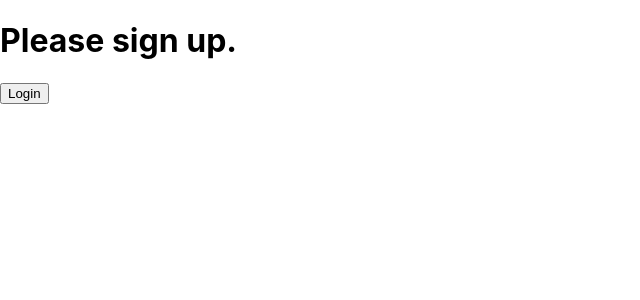
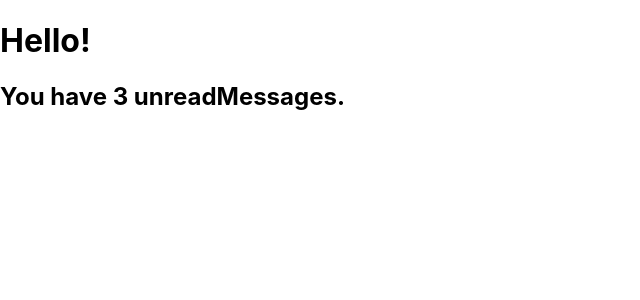
Before and after one commit to eari100/study-create-react-app, a React (Create React App) app: page / in a window 1280 px wide. Shown: the top 300 px of the page, without its empty margins (0-640 px from the left). Built offline with nearby package versions, Linux system fonts and the light colour scheme.

Commit message:
feat: conditional rendering
- Mailbox 컴포넌트 추가

```diff
--- a/src/docs/Chap7-conditional-rendering.js
+++ b/src/docs/Chap7-conditional-rendering.js
@@ -51,4 +51,16 @@ class LoginControl extends React.Component {
 }
 
 
-export default LoginControl
+
+const Mailbox = props => {
+    const unreadMessages = props.unreadMessages
+
+    return (
+        <div>
+            <h1>Hello!</h1>
+            {unreadMessages.length > 0 && <h2>You have {unreadMessages.length} unreadMessages.</h2>}
+        </div>
+    )
+}
+
+export default Mailbox
--- a/src/index.js
+++ b/src/index.js
@@ -11,11 +11,13 @@ import Chap6 from './docs/Chap6-Handling-Events'
 import reportWebVitals from './reportWebVitals';
 import Comment from './docs/Chap4-Component-Props';
 import Toggle from './docs/Chap6-Handling-Events';
-import LoginControl from './docs/Chap7-conditional-rendering'
+import Mailbox from './docs/Chap7-conditional-rendering'
 
 const root = ReactDOM.createRoot(document.getElementById('root'));
 
-root.render(<LoginControl />)
+const messages = ['React', 'Re: React', 'Re:Re: React']
+
+root.render(<Mailbox unreadMessages={messages} />)
 
 // If you want to start measuring performance in your app, pass a function
 // to log results (for example: reportWebVitals(console.log))
```
